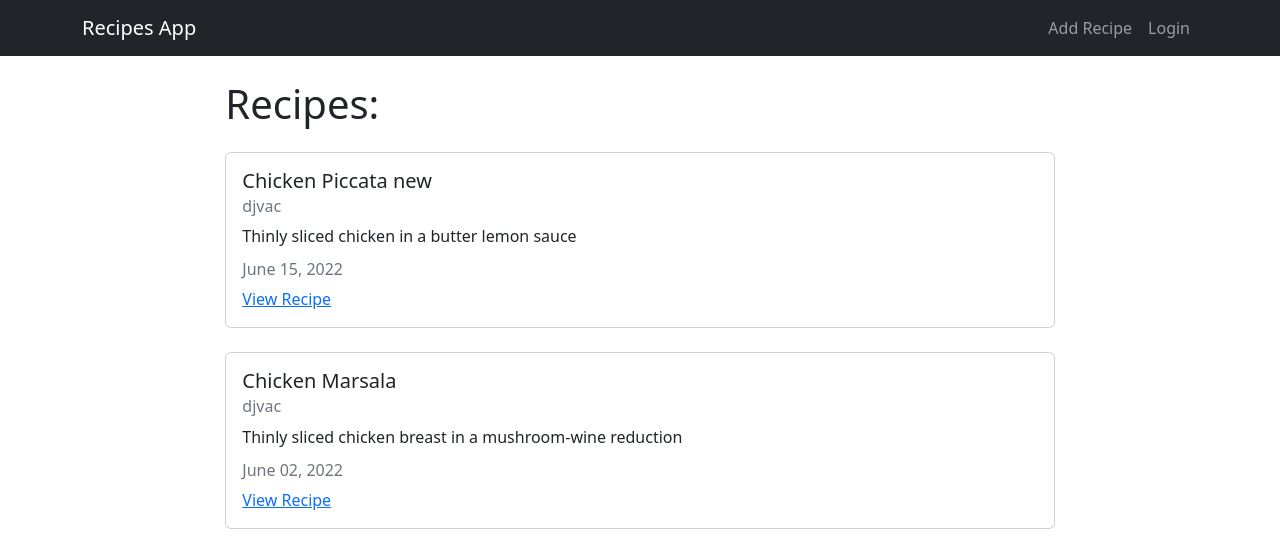
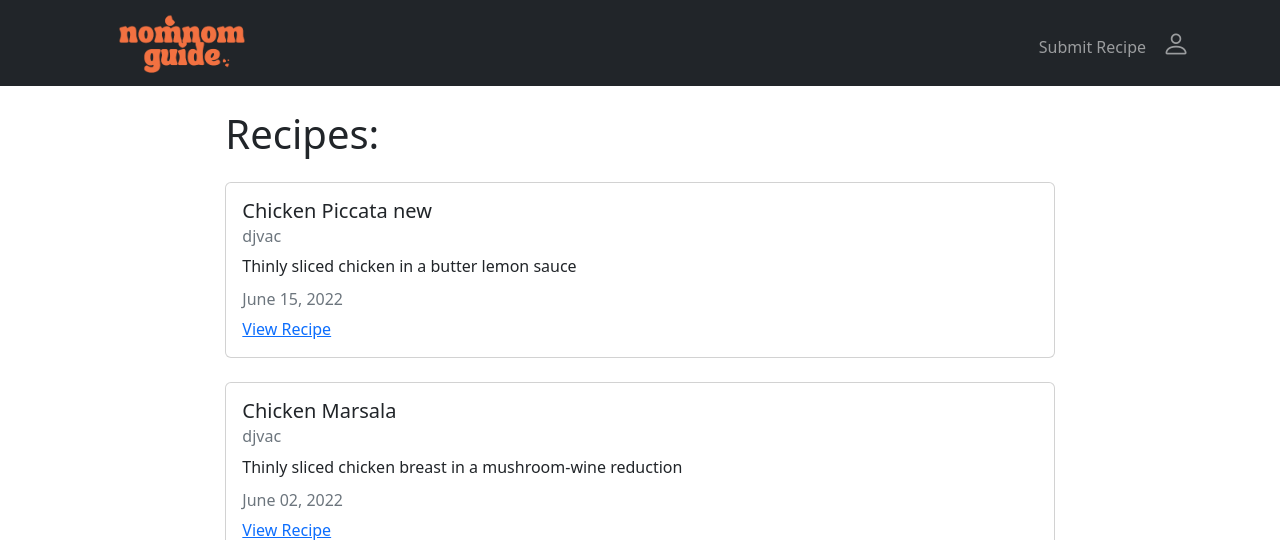
Before and after one commit to b0kja85/nomnom-guide, a Django app: page / in a window 1280 px wide. Shown: the top 540 px of the page. Run offline with Django 3.2, Linux system fonts and the light colour scheme; data comes from the database, SQL or seed files in the repository.

Commit message:
Navbar Fix

```diff
--- a/config/settings.py
+++ b/config/settings.py
@@ -11,6 +11,8 @@ https://docs.djangoproject.com/en/3.2/ref/settings/
 """
 
 from pathlib import Path
+import os
+
 
 # Build paths inside the project like this: BASE_DIR / 'subdir'.
 BASE_DIR = Path(__file__).resolve().parent.parent
@@ -126,6 +128,10 @@ USE_TZ = True
 
 STATIC_URL = '/static/'
 
+STATICFILES_DIRS = [
+    os.path.join(BASE_DIR, 'recipes/static'),
+]
+
 # Default primary key field type
 # https://docs.djangoproject.com/en/3.2/ref/settings/#default-auto-field
 
--- a/recipes/templates/recipes/base.html
+++ b/recipes/templates/recipes/base.html
@@ -1,37 +1,67 @@
 <!DOCTYPE html>
+{% load static %}
 <html lang="en">
   <head>
     <meta charset="utf-8" />
     <meta name="viewport" content="width=device-width, initial-scale=1" />
     {% if title %}
-    <title>Django Recipes - {{ title }}</title>
+    <title>Nomnom Guide {{ title }}</title>
     {% else %}
-    <title>Django Recipes</title>
+    <title>Nomnom Guide</title>
     {% endif %}
-    <link href="https://cdn.jsdelivr.net/npm/bootstrap@5.2.0-beta1/dist/css/bootstrap.min.css" rel="stylesheet" integrity="sha384-0evHe/X+R7YkIZDRvuzKMRqM+OrBnVFBL6DOitfPri4tjfHxaWutUpFmBp4vmVor" crossorigin="anonymous" />
+    <link
+      href="https://cdn.jsdelivr.net/npm/bootstrap@5.2.0-beta1/dist/css/bootstrap.min.css"
+      rel="stylesheet"
+      integrity="sha384-0evHe/X+R7YkIZDRvuzKMRqM+OrBnVFBL6DOitfPri4tjfHxaWutUpFmBp4vmVor"
+      crossorigin="anonymous"
+    />
+    <link
+      href="https://cdn.jsdelivr.net/npm/bootstrap-icons/font/bootstrap-icons.css"
+      rel="stylesheet"
+    />
   </head>
   <body>
     <nav class="navbar navbar-expand-lg navbar-dark bg-dark">
       <div class="container">
-        <a class="navbar-brand" href="{% url 'recipes-home' %}">Recipes App</a>
-        <button class="navbar-toggler" type="button" data-bs-toggle="collapse" data-bs-target="#navbarNav" aria-controls="navbarNav" aria-expanded="false" aria-label="Toggle navigation">
+        <a class="navbar-brand" href="{% url 'recipes-home' %}">
+          <img src="{% static 'images/nomnom.png' %}" style="width: 200px; height: auto;">
+        </a>
+        <button
+          class="navbar-toggler"
+          type="button"
+          data-bs-toggle="collapse"
+          data-bs-target="#navbarNav"
+          aria-controls="navbarNav"
+          aria-expanded="false"
+          aria-label="Toggle navigation"
+        >
           <span class="navbar-toggler-icon"></span>
         </button>
         <div class="collapse navbar-collapse" id="navbarNav">
           <ul class="navbar-nav ms-auto">
             {% if not user.is_authenticated %}
             <li class="nav-item">
-                    <a class="nav-link" href="{% url 'recipes-create' %}">Add Recipe</a>
+              <a class="nav-link " style="height: 50px; line-height: 50px;" href="{% url 'recipes-create' %}"
+                >Submit Recipe</a
+              >
             </li>
             <li class="nav-item">
-                    <a class="nav-item nav-link" href="{% url 'user-login' %}">Login</a>
+                <a class="nav-link bi bi-person fs-3" href="{% url 'user-profile' %}">
+                </a>
+              </li>
+
+
             </li>
             {% else %}
             <li class="nav-item">
-                    <a class="nav-item nav-link" href="{% url 'user-profile' %}">My Profile</a>
+              <a class="nav-item nav-link" href="{% url 'user-profile' %}"
+                >My Profile</a
+              >
             </li>
             <li class="nav-item">
-                    <a class="nav-item nav-link" href="{% url 'user-logout' %}">Logout</a>
+              <a class="nav-item nav-link" href="{% url 'user-logout' %}"
+                >Logout</a
+              >
             </li>
             {% endif %}
           </ul>
@@ -39,16 +69,24 @@
       </div>
     </nav>
     <div class="container mt-4 col-8">
-    {% if messages %}
-        {% for message in messages %}
+      {% if messages %} {% for message in messages %}
       <div class="alert alert-{{ message.tags }}">{{ message }}</div>
-        {% endfor %}
-    {% endif %}
-    {% block content %}
-    {% endblock %}
+      {% endfor %} {% endif %} {% block content %} {% endblock %}
     </div>
-<script src="https://cdn.jsdelivr.net/npm/bootstrap@5.2.0-beta1/dist/js/bootstrap.bundle.min.js" integrity="sha384-pprn3073KE6tl6bjs2QrFaJGz5/SUsLqktiwsUTF55Jfv3qYSDhgCecCxMW52nD2" crossorigin="anonymous"></script>
-<script src="https://cdn.jsdelivr.net/npm/@popperjs/core@2.11.5/dist/umd/popper.min.js" integrity="sha384-Xe+8cL9oJa6tN/veChSP7q+mnSPaj5Bcu9mPX5F5xIGE0DVittaqT5lorf0EI7Vk" crossorigin="anonymous"></script>
-<script src="https://cdn.jsdelivr.net/npm/bootstrap@5.2.0-beta1/dist/js/bootstrap.min.js" integrity="sha384-kjU+l4N0Yf4ZOJErLsIcvOU2qSb74wXpOhqTvwVx3OElZRweTnQ6d31fXEoRD1Jy" crossorigin="anonymous"></script>
+    <script
+      src="https://cdn.jsdelivr.net/npm/bootstrap@5.2.0-beta1/dist/js/bootstrap.bundle.min.js"
+      integrity="sha384-pprn3073KE6tl6bjs2QrFaJGz5/SUsLqktiwsUTF55Jfv3qYSDhgCecCxMW52nD2"
+      crossorigin="anonymous"
+    ></script>
+    <script
+      src="https://cdn.jsdelivr.net/npm/@popperjs/core@2.11.5/dist/umd/popper.min.js"
+      integrity="sha384-Xe+8cL9oJa6tN/veChSP7q+mnSPaj5Bcu9mPX5F5xIGE0DVittaqT5lorf0EI7Vk"
+      crossorigin="anonymous"
+    ></script>
+    <script
+      src="https://cdn.jsdelivr.net/npm/bootstrap@5.2.0-beta1/dist/js/bootstrap.min.js"
+      integrity="sha384-kjU+l4N0Yf4ZOJErLsIcvOU2qSb74wXpOhqTvwVx3OElZRweTnQ6d31fXEoRD1Jy"
+      crossorigin="anonymous"
+    ></script>
   </body>
 </html>
```
Also changed, not shown: recipes/static/images/nomnom.png (added). Lines whose indentation alone changed are shown as unchanged.
